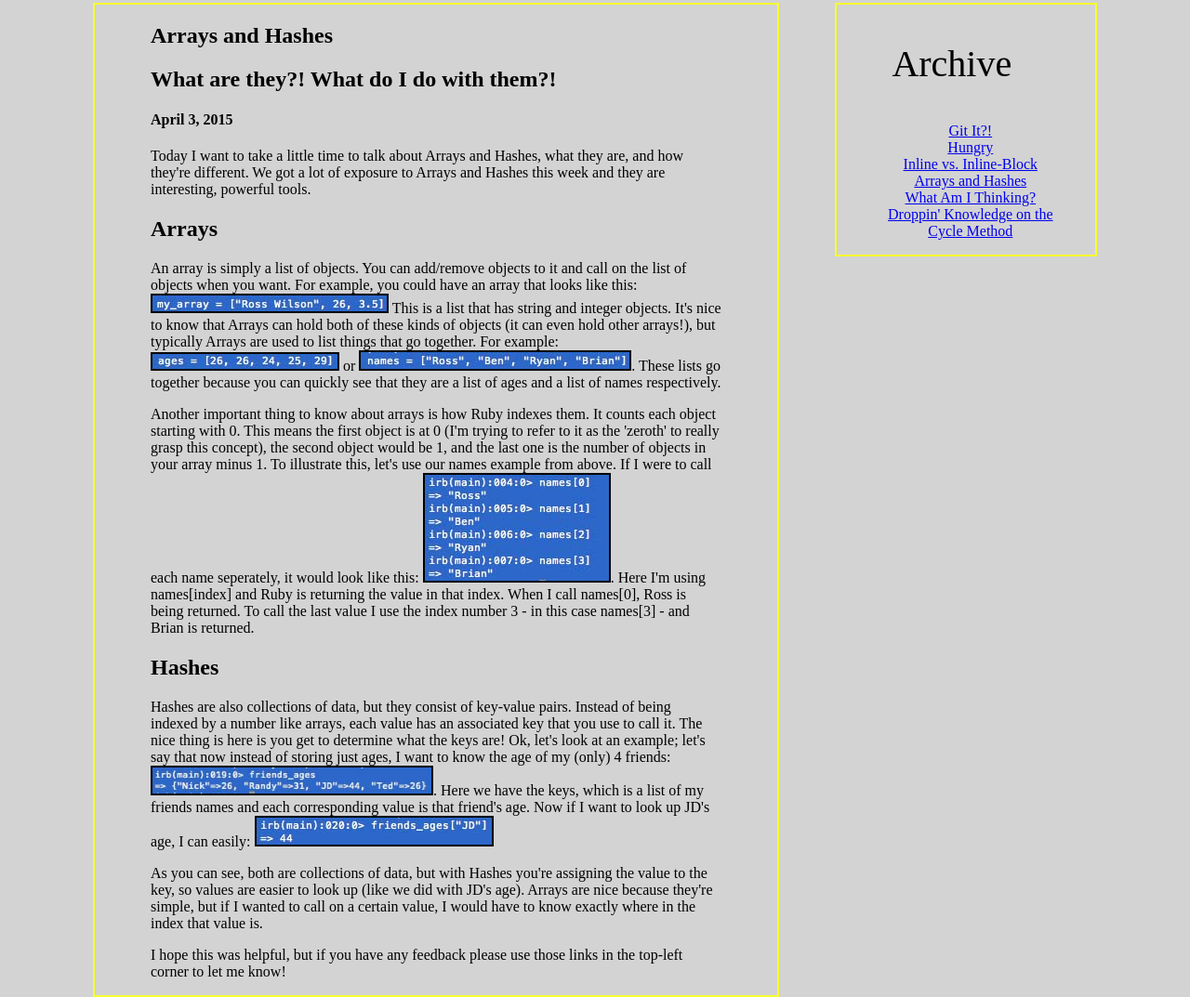
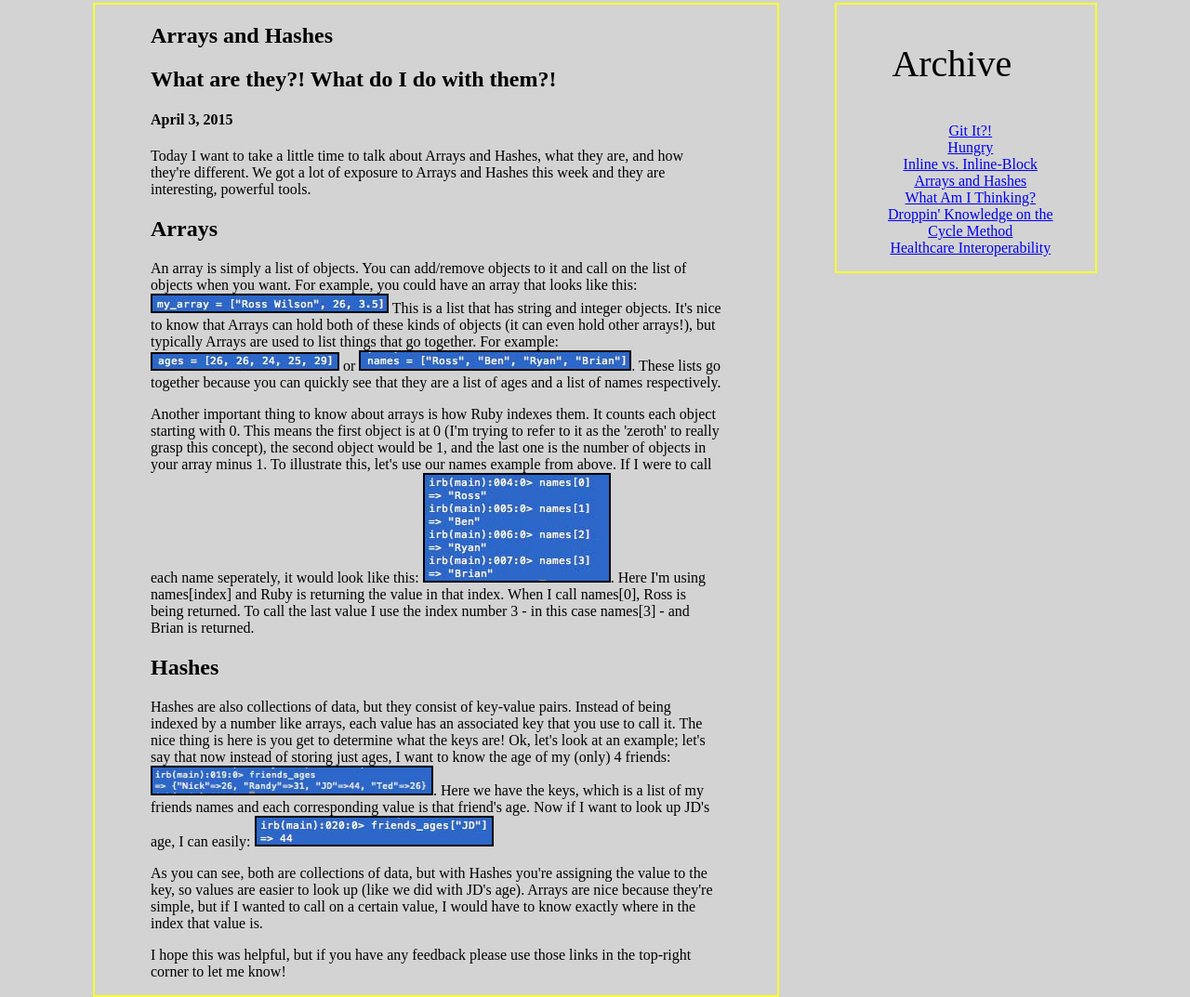
Before and after one commit to arosswilson/grapefruitricky.github.io, a plain HTML site: page blog/t3-arrays-hashes.html in a window 1280 px wide. Shown: the part 445-1518 px from the top of the page at 93% size. Drawn offline with Linux system fonts and the light colour scheme.

Commit message:
add link to all the blogs

```diff
--- a/blog/t3-arrays-hashes.html
+++ b/blog/t3-arrays-hashes.html
@@ -51,7 +51,7 @@
            As you can see, both are collections of data, but with Hashes you're assigning the value to the key, so values are easier to look up (like we did with JD's age). Arrays are nice because they're simple, but if I wanted to call on a certain value, I would have to know exactly where in the index that value is.
            </p>
 
-           <p class="maintext"> I hope this was helpful, but if you have any feedback please use those links in the top-left corner to let me know! </p>
+           <p class="maintext"> I hope this was helpful, but if you have any feedback please use those links in the top-right corner to let me know! </p>
 
 
     </p>
@@ -66,6 +66,7 @@
     <li><a href="t3-arrays-hashes.html">Arrays and Hashes</a></li>
     <li><a href="c3_thinking-style.html">What Am I Thinking?</a></li>
     <li><a href="t4-enumerable-methods.html">Droppin' Knowledge on the Cycle Method</a></li>
+    <li><a href="c4-tech-issues.html">Healthcare Interoperability</a></li>
    </ul>
   </section>
 </body>
```
Also changed, not shown: blog/blog-template.html (+1 -0 lines), blog/c1-chefs-kitchen.html (+1 -0 lines), blog/c3_thinking-style.html (+1 -0 lines), blog/index.html (+1 -0 lines), blog/t1-git-blog.html (+1 -0 lines), blog/t2-css-design.html (+1 -0 lines), blog/t4-enumerable-methods.html (+2 -1 lines).
